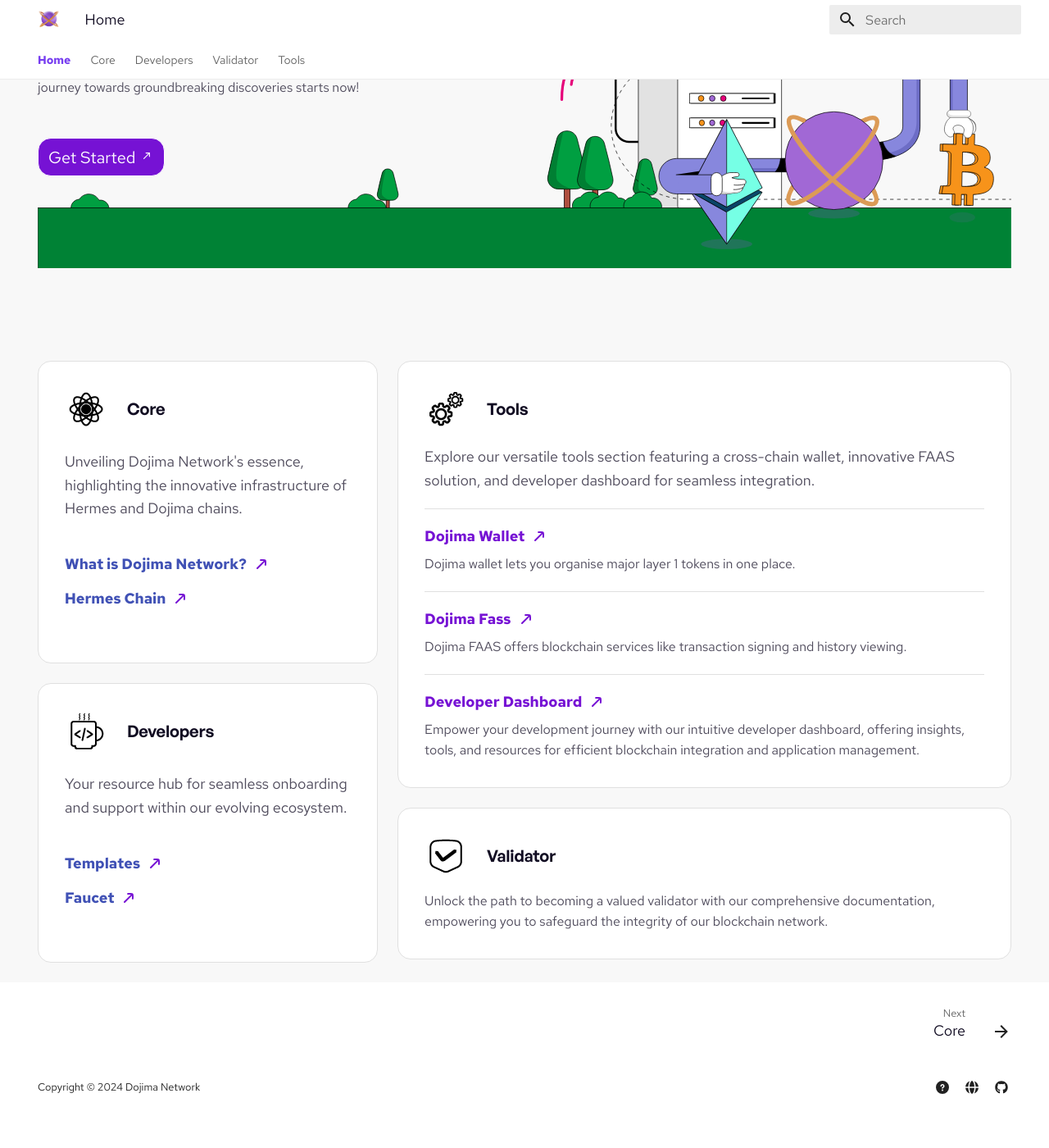
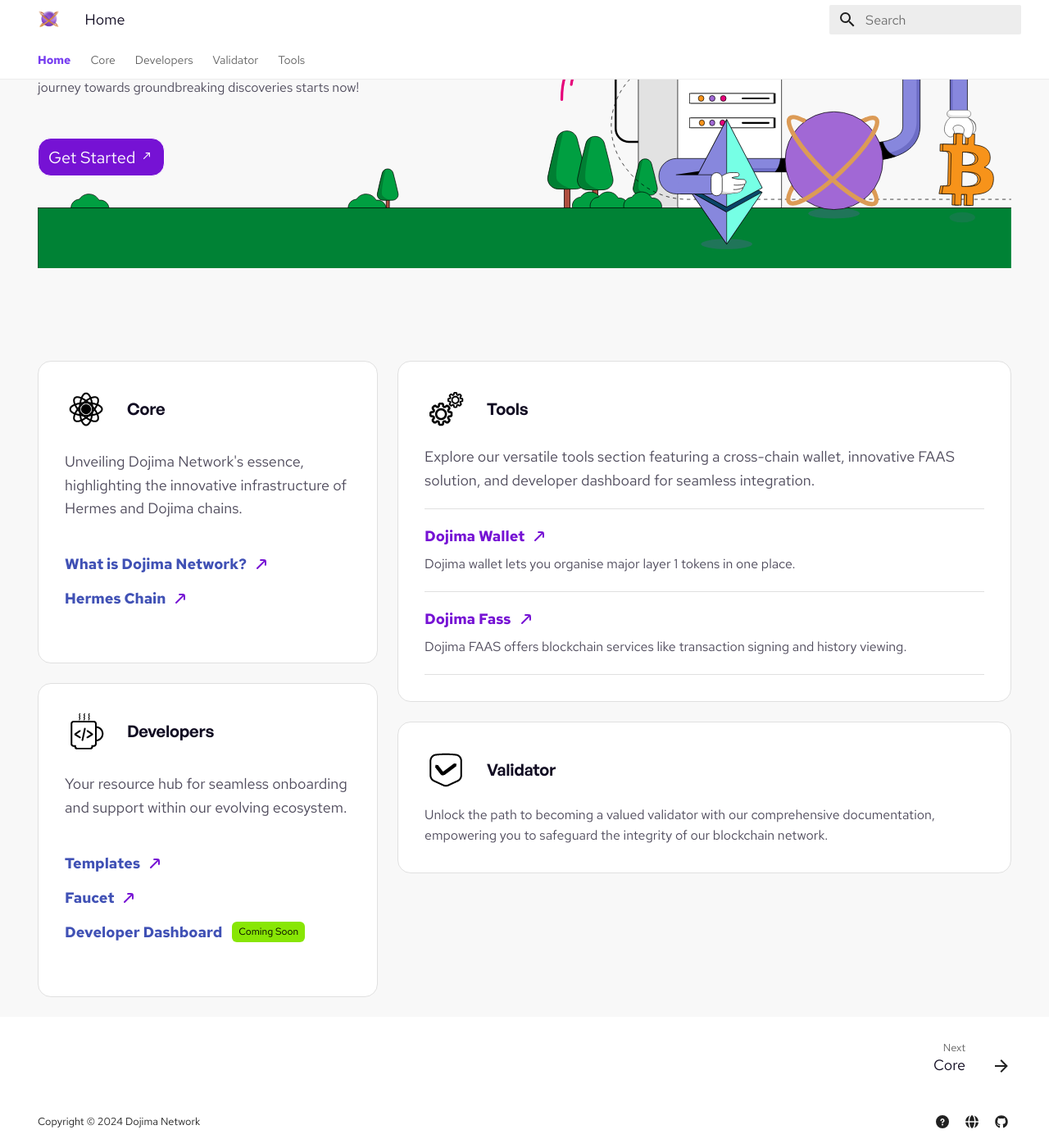
Before and after one commit to dojimanetwork/docs, an MkDocs documentation site: the page built from docs/index.md, in a window 1280 px wide and 1400 px high, scrolled down 427 px. Shown: the whole window at 82% size. Built offline with MkDocs 1.6.1 and Material for MkDocs 9.7.7, drawn with Linux system fonts in a browser that asks for light colours; before the commit the page ends 1785 px from its top, so only the background shows below that.

Commit message:
Comment Developer Dashboard

```diff
--- a/docs/_site_essentials/stylesheets/dojima-docs.webflow.css
+++ b/docs/_site_essentials/stylesheets/dojima-docs.webflow.css
@@ -398,6 +398,14 @@
   flex-direction: row;
   align-items: center;
   column-gap: 12px;
+}
+
+.left-p{
+  font-size: 18px;
+  margin-top: 0;
+  font-weight: 650;
+  line-height: 26px;
+  color: #4051b5;
 }
 .right-grid-a .right-p {
   font-size: 18px;
--- a/docs/index.md
+++ b/docs/index.md
@@ -72,6 +72,10 @@
 					<a class="div-card-button" href="developer/faucet/">
 						Faucet<img src="img/rightuparrow.svg" loading="lazy" alt="">
 					</a>
+					<div class="right-grid-a" >
+				 <a class="left-p ">Developer Dashboard</a>
+				  <div class="live">Coming Soon</div>
+				</div>
 			   </div>
     	   </div>
     	</div>
@@ -100,14 +104,14 @@
 				</div>
 				  <p style="margin-top:8px">Dojima FAAS offers blockchain services like transaction signing and history viewing.</p>
 				</a>
-				<a class="last-p" href="tools/developer-dashboard/login/">
-				<div class="right-grid-a" >
+				<!-- <a class="last-p" href="tools/developer-dashboard/login/"> -->
+				<!-- <div class="right-grid-a" >
 				 <p class="right-p ">Developer Dashboard</p>
 				 <img src="img/rightuparrow.svg" loading="lazy" alt="">
-				  <!-- <div class="live">Live</div> -->
-				</div>
-				  <p style="margin-top:8px">Empower your development journey with our intuitive developer dashboard, offering insights, tools, and resources for efficient blockchain integration and application management.</p>
-				</a>
+				  <div class="live">Coming Soon</div>
+				</div> -->
+				  <!-- <p style="margin-top:8px">Empower your development journey with our intuitive developer dashboard, offering insights, tools, and resources for efficient blockchain integration and application management.</p>
+				</a>		 -->
 	    </div>
 	   <div class="right-card-container">
 	<div class="div-card-header">
--- a/mkdocs.yml
+++ b/mkdocs.yml
@@ -92,16 +92,16 @@
   - Developers :
             - Developer: developer/index.md
             - Faucet : developer/faucet.md
-            - Developer Dashboard:
-            #  - Developer Dashboard: tools/developer-dashboard/index.md
-              - Login: developer/developer-dashboard/login.md
-              - Dashboard:
-                - Create:
-                  - New Project: developer/developer-dashboard/dashboard/new_project.md
-                  - Templates: developer/developer-dashboard/dashboard/templates.md
-              - Projects: developer/developer-dashboard/projects.md
-              - XChain Connections: developer/developer-dashboard/xchain_connections.md
-              - Contract: developer/developer-dashboard/contract.md
+            # - Developer Dashboard:
+            # #  - Developer Dashboard: tools/developer-dashboard/index.md
+            #   - Login: developer/developer-dashboard/login.md
+            #   - Dashboard:
+            #     - Create:
+            #       - New Project: developer/developer-dashboard/dashboard/new_project.md
+            #       - Templates: developer/developer-dashboard/dashboard/templates.md
+            #   - Projects: developer/developer-dashboard/projects.md
+            #   - XChain Connections: developer/developer-dashboard/xchain_connections.md
+            #   - Contract: developer/developer-dashboard/contract.md
             - Templates:
               - OmnicChain ERC20: developer/templates/omni_chain_ERC20.md
               - OmniChain NFT : developer/templates/omni_chain_NFT.md
```
Also changed, not shown: docs/developer/index.md (+2 -2 lines).
